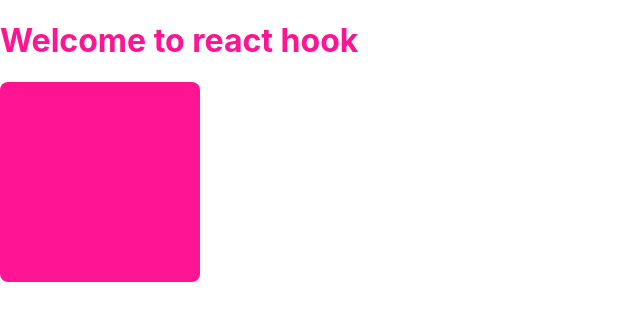
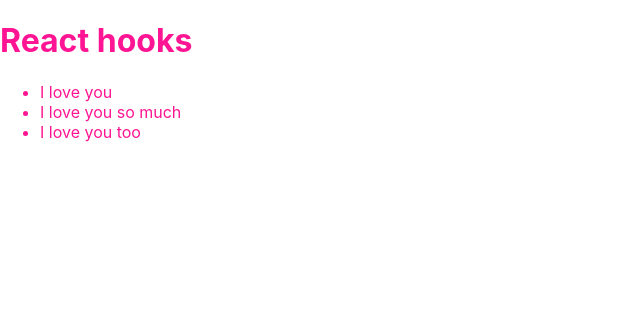
Before and after one commit to hoanghoan1o9/react-hooks-basic, a React (Create React App) app: page / in a window 1280 px wide. Shown: the top 320 px of the page, without its empty margins (0-640 px from the left). Built offline with nearby package versions, Linux system fonts and the light colour scheme.

Commit message:
todo list

```diff
--- a/src/App.js
+++ b/src/App.js
@@ -1,14 +1,27 @@
-import React from "react";
-
+import React, { useState } from "react";
 import "./App.scss";
-import ColorBox from "./Components/ColorBox";
+import TodoList from "./Components/TodoList";
 
 function App() {
+  const [todoList, setTodoList] = useState([
+    { id: 1, title: "I love you" },
+    { id: 2, title: "I love you so much" },
+    { id: 3, title: "I love you too " },
+  ]);
+
+  const HandlerTodoClick = (todo) => {
+    console.log(todo);
+    const index = todoList.findIndex((x) => x.id === todo.id);
+    if(index < 0) return;
+
+    const newTodoList = [...todoList]
+    newTodoList.splice(index, 1);
+    setTodoList(newTodoList);
+  };
   return (
     <div className="app">
-      <h1>Welcome to react hook</h1>
-
-      <ColorBox> </ColorBox>
+      <h1>React hooks</h1>
+      <TodoList todos={todoList} onTodoClick={HandlerTodoClick} />
     </div>
   );
 }
--- /dev/null
+++ b/src/Components/TodoList/index.jsx
@@ -0,0 +1,34 @@
+import React from "react";
+import PropTypes from "prop-types";
+
+TodoList.propTypes = {
+  todos: PropTypes.array,
+  onTodoClick: PropTypes.func,
+};
+
+TodoList.defaultProps = {
+  todos: [],
+  onTodoClick: null,
+};
+
+function TodoList(props) {
+  const { todos, onTodoClick } = props;
+
+  function handlerClick(todo) {
+    if (onTodoClick) {
+      onTodoClick(todo);
+    }
+  }
+
+  return (
+    <ul className="todo-list">
+      {todos.map((todo) => (
+        <li key={todo.id} onClick={() => handlerClick(todo)}>
+          {todo.title}
+        </li>
+      ))}
+    </ul>
+  );
+}
+
+export default TodoList;
```
